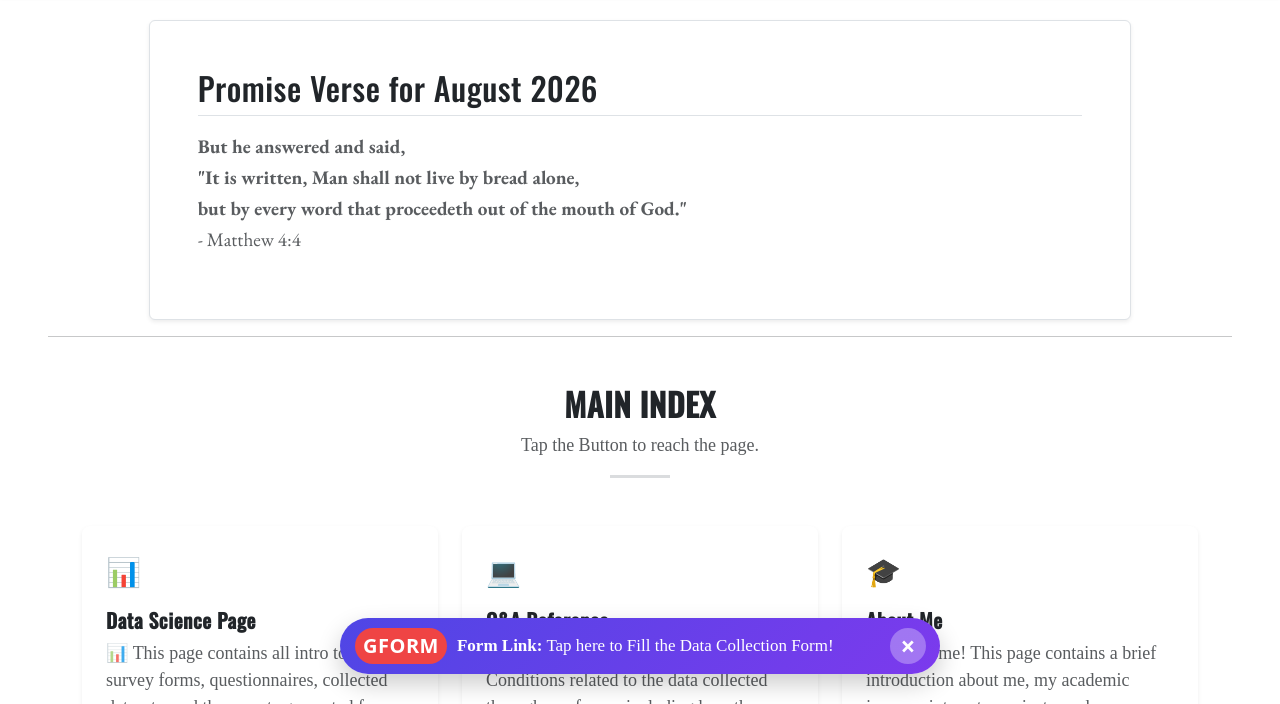
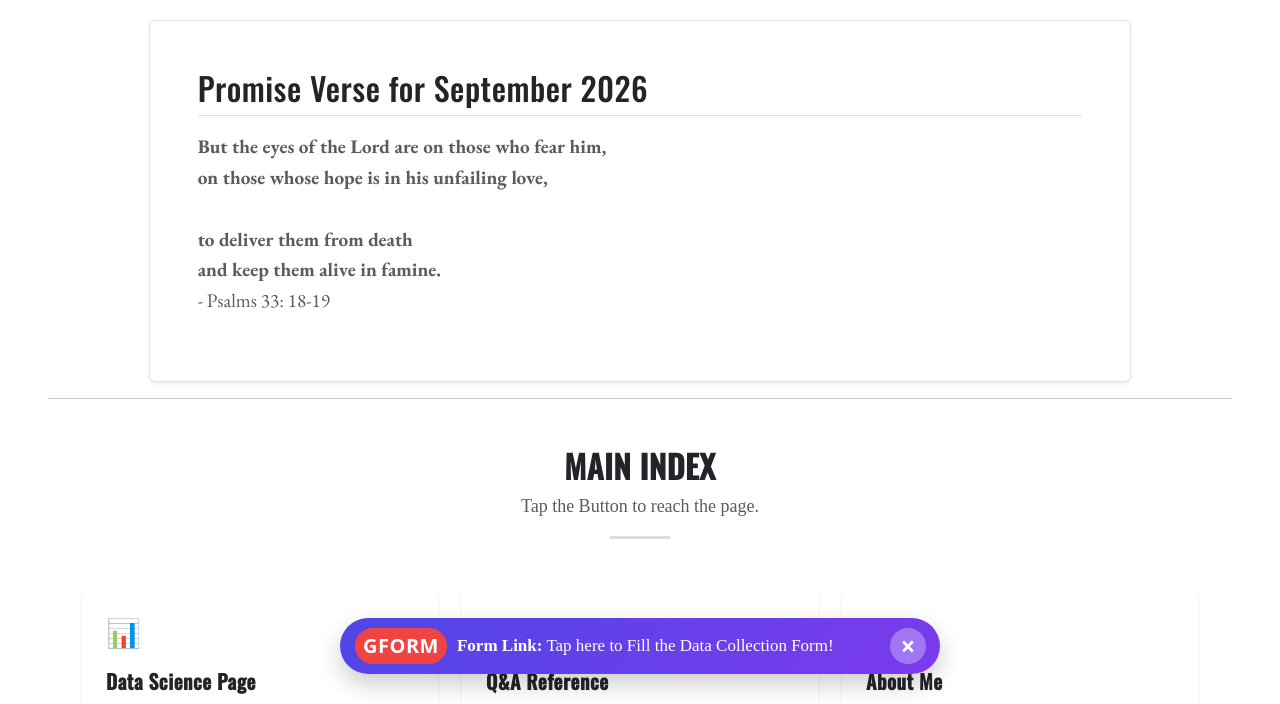
Before and after one commit to tninanofchirawa/personal-website-1, a Jekyll site: the page built from index.html, in a window 1280 px wide and 900 px high, scrolled down 455 px, cut to the strip 196-900 px from the top of the window. Built offline with Jekyll 4.4.1, drawn with Linux system fonts in a browser that asks for light colours; some web fonts are replaced; some of the changed text lies outside the part shown.

Commit message:
New Verse and Starting Again

```diff
--- a/_includes/footer.html
+++ b/_includes/footer.html
@@ -7,7 +7,7 @@
       </p>
 
       <p class="col small mb-0 text-md-end">
-        Last updated: <b>August (1st Week)</b>
+        Last updated: <b>September (2nd Week)</b>
       </p>
     </div>
   </div>
--- a/index.html
+++ b/index.html
@@ -8,10 +8,12 @@ hero_image: Docs and Pics/Pictures/Public/Home/Hero Image/Bible.jpg
 <div class="row">
   <div class="col-12 col-xl-10 mx-auto">
     <div class="p-4 p-md-5 bg-white rounded shadow-sm border">
-      <h2 class="mb-3 border-bottom pb-2">Promise Verse for August 2026</h2>
-      <p class="special-garamond text-muted"><strong>
-          But he answered and said, <br>"It is written, Man shall not live by bread alone,<br> but by every word that
-          proceedeth out of the mouth of God."</strong> <br>- Matthew 4:4</p>
+      <h2 class="mb-3 border-bottom pb-2">Promise Verse for September 2026</h2>
+      <p class="special-garamond text-muted"><strong>But the eyes of the Lord are on those who fear him,
+          <br> on those whose hope is in his unfailing love,
+          <br><br> to deliver them from death
+          <br>and keep them alive in famine.
+        </strong> <br>- Psalms 33: 18-19</p>
     </div>
   </div>
 </div>
```
